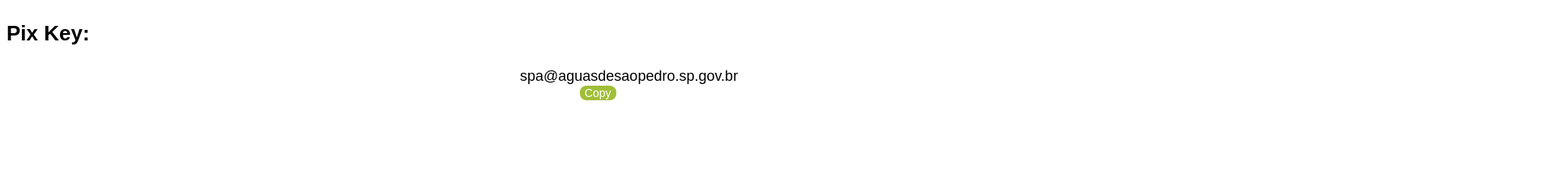
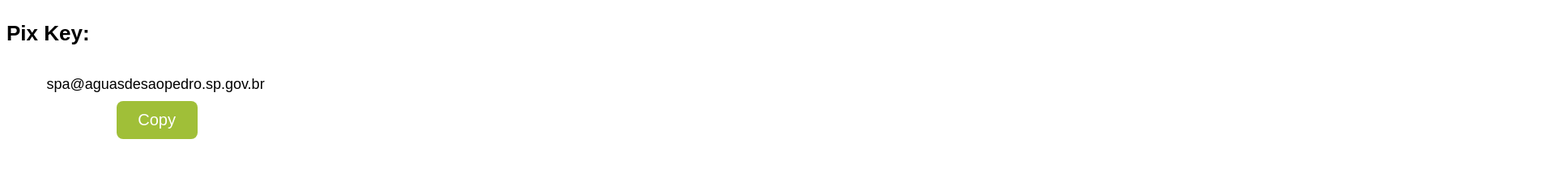
Before and after one commit to guiatorrinha/spaingles.github.io, a plain HTML site: page index.html in a window 1280 px wide. Shown: the top 214 px of the page at 81% size, 1920 px wide, since content can reach past the window. Drawn offline with Linux system fonts and the light colour scheme.

Commit message:
Stylizando

```diff
--- a/index.html
+++ b/index.html
@@ -2,7 +2,7 @@
 <html lang="pt-br">
 <head>
   <meta charset="UTF-8">
-  <title>CopyPastEnglish</title>
+  <title>CopyPaste</title>
 
   <link href="style.css" rel="stylesheet">
 </head>
@@ -10,10 +10,13 @@
 
   <h3 id="pix">Pix Key:</h3>
 
-  <input id="text" type="text" value="spa@aguasdesaopedro.sp.gov.br" readonly>
+  <div id="container">
+    <input id="text" type="text" value="spa@aguasdesaopedro.sp.gov.br" readonly>
 
-  <button id="copy"  type="button">Copy</button>
+    <p id="space">
 
+    <button id="copy" type="button">Copy</button>
+  </div>
 
 
   <script type="text/javascript">
--- a/style.css
+++ b/style.css
@@ -1,7 +1,6 @@
 #container {
-    background-color: black;
-    width: 100%;
-    height: 100%;
+    width: 275px;
+    height: 120px;
     text-align: center;
 }
 
@@ -10,37 +9,43 @@
     font-family: Arial, Helvetica, sans-serif;
 }
 
+#space {
+    height: 0px;
+    margin-top: 0%;
+}
+
 #text {
     font-size: 18px;
     border: none;
-    width: 100%;
-    margin-left: 50%;
-    margin-right: 50%;
-    display: inline;
-    align-items: center;
+    width: 275px;
+    height: 40px;
+    padding-left: 18%;
+}
+
+#text::selection {
+    border: 0;
+    outline: 0;
+    outline:none!important;
+    background-color: white!important;
 }
 
 #text:focus {
     border: 0;
     outline: 0;
     outline:none!important;
-}
-
-#text #copy {
-    display: inline-flex;
-    flex-wrap: nowrap;
+    background-color: white!important;
 }
 
 #copy {
+    height: 47px;
+    width: 100px;
     background-color: #a0bf38;
     border-radius: 8px;
-    font-size: 12px;
+    font-size: 20px;
     border: 1px;
     color: #fff;
-    font-size: 14px;
-    justify-content: center;
-    margin-left: 56%;
-    margin-right: 50%;
+    display: inline;
+    margin-left: 35%;
 }
 
 #copy:hover {background-color: #3e8e41}
```
